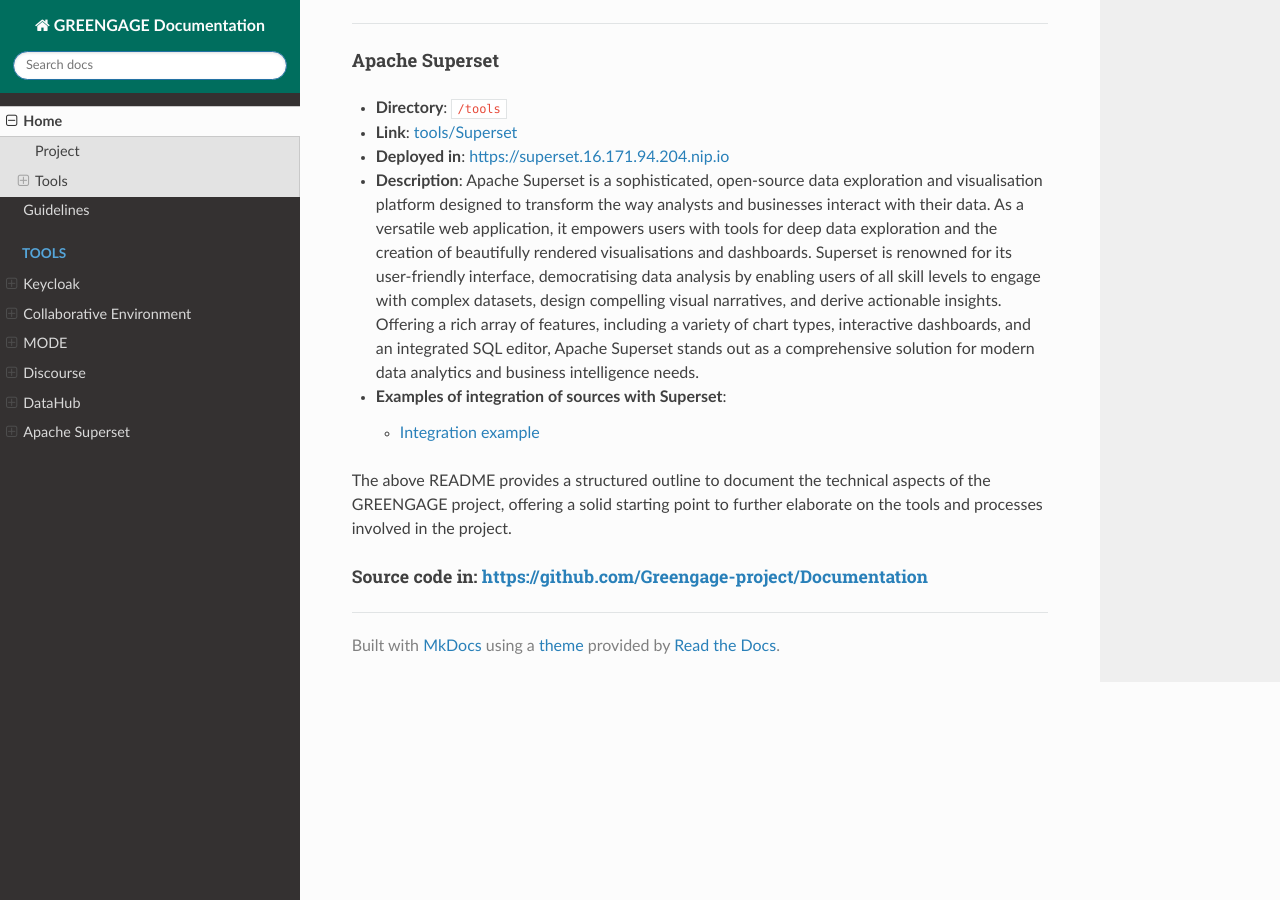
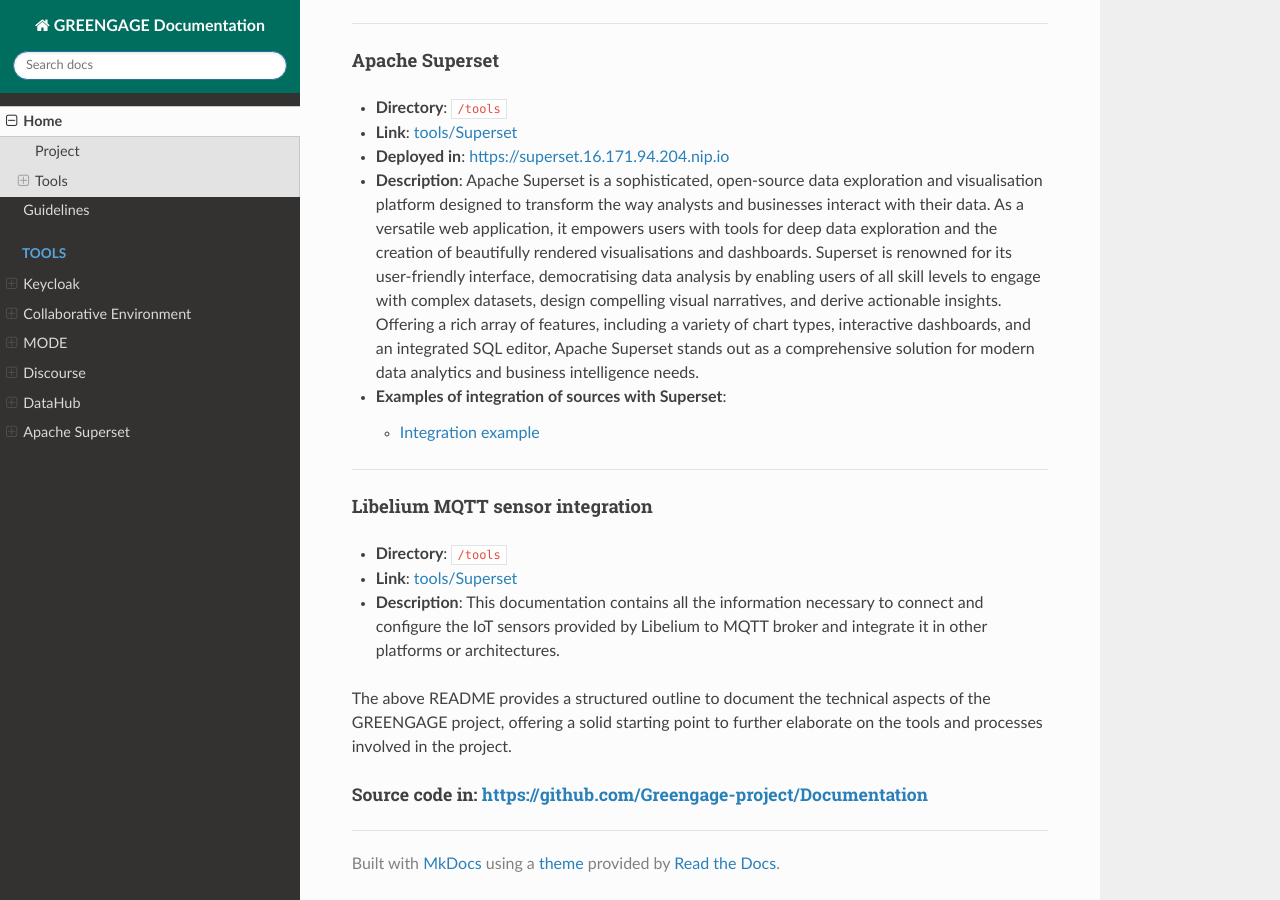
Before and after one commit to Greengage-project/Documentation, an MkDocs documentation site: the page built from docs/index.md, in a window 1280 px wide and 900 px high, scrolled down 2275 px. Built offline with MkDocs 1.6.1, drawn with Linux system fonts in a browser that asks for light colours; nearby versions of some CDN libraries.

Commit message:
sensor_integration update

```diff
--- a/docs/index.md
+++ b/docs/index.md
@@ -81,6 +81,14 @@
   - **Examples of integration of sources with Superset**:
     - [Integration example](tools/superset/examples)
 
+---
+
+#### Libelium MQTT sensor integration
+
+- **Directory**: `/tools`
+- **Link**: [tools/Superset](tools/sensors_integration)
+- **Description**: This documentation contains all the information necessary to connect and configure the IoT sensors provided by Libelium to MQTT broker and integrate it in other platforms or architectures.
+
 
 The above README provides a structured outline to document the technical aspects of the GREENGAGE project, offering a solid starting point to further elaborate on the tools and processes involved in the project.
 
```
